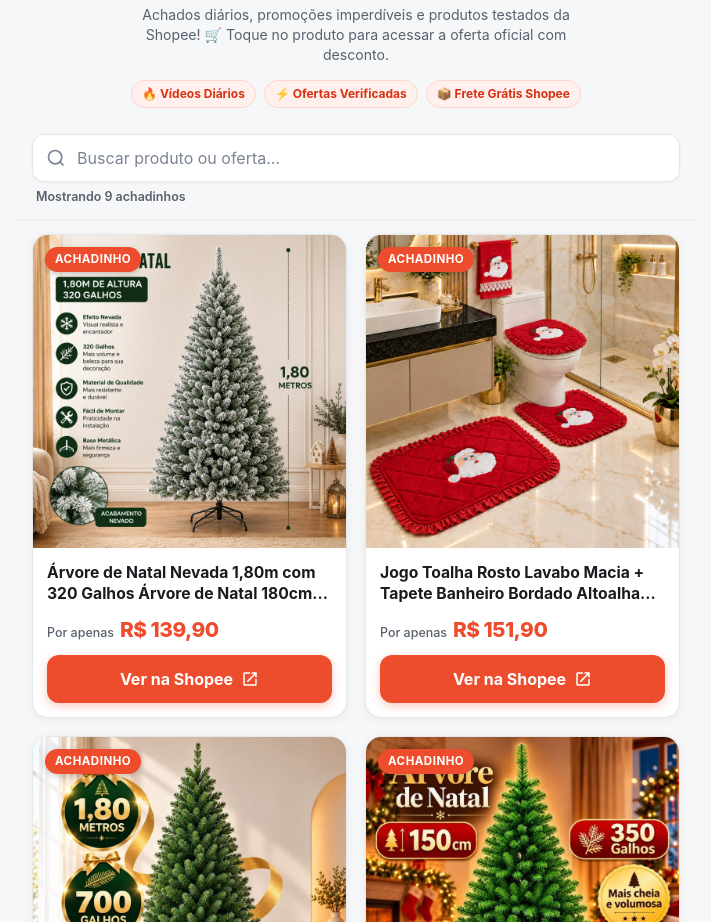
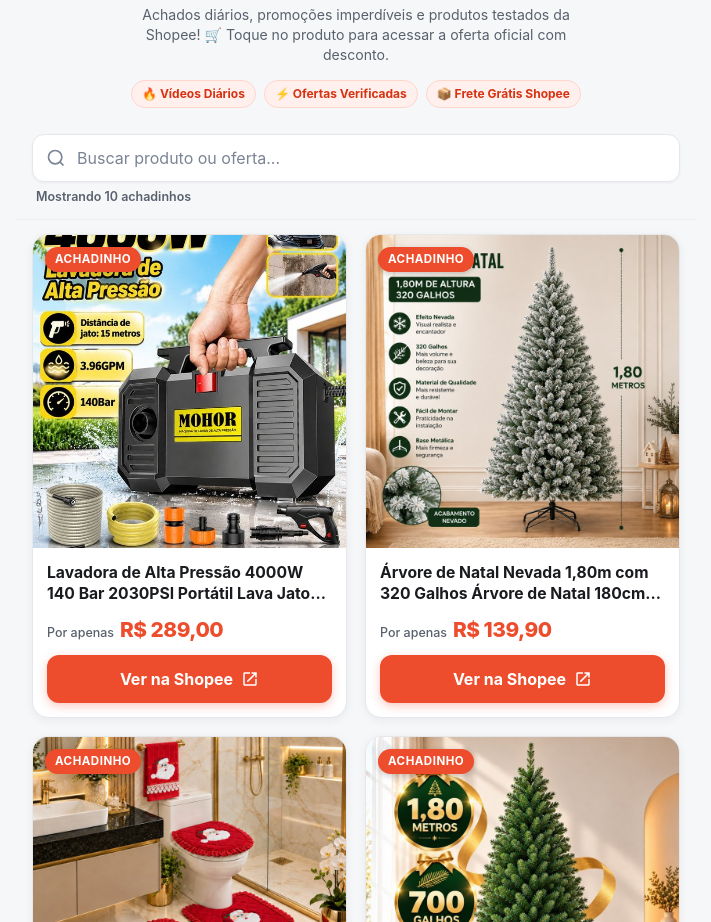
Before and after one commit to IversonSantos-dev/linkshopee, a plain HTML site: page index.html in a window 1280 px wide. Shown: the part 178-1100 px from the top of the page, without its empty margins (284-995 px from the left). Drawn offline with Linux system fonts and the light colour scheme.

Commit message:
Add product: Lavadora de Alta Pressão 4000W 140 Bar 2030PSI Portátil Lava Jato Para Carro Casa com mangueira 7M e bico manual

```diff
--- a/index.html
+++ b/index.html
@@ -80,7 +80,7 @@
         </div>
         <!-- Live status counter for screen readers and visual feedback -->
         <div id="searchStats" class="search-stats" role="status" aria-live="polite">
-          Mostrando <span id="visibleCount">9</span> achadinhos
+          Mostrando <span id="visibleCount">10</span> achadinhos
         </div>
       </div>
     </div>
@@ -90,6 +90,44 @@
       <section class="catalog-section" aria-label="Catálogo de Achadinhos">
         <!-- Grid of Product Cards -->
         <div id="productGrid" class="product-grid" role="region" aria-label="Lista de produtos">
+          <!-- Card: 11723aff-de91-4677-8e2d-3719033da232 -->
+          <article class="product-card" data-id="11723aff-de91-4677-8e2d-3719033da232" data-title="Lavadora de Alta Pressão 4000W 140 Bar 2030PSI Portátil Lava Jato Para Carro Casa com mangueira 7M e bico manual" data-price="R$ 289,00">
+            <div class="card-media">
+              <img
+                src="images/11723aff_lavadora_de_alta_pressao_4000w.jpg"
+                alt="Lavadora de Alta Pressão 4000W 140 Bar 2030PSI Portátil Lava Jato Para Carro Casa com mangueira 7M e bico manual"
+                loading="lazy"
+                decoding="async"
+                width="400"
+                height="400"
+                class="card-image"
+                onerror="this.onerror=null; this.src='images/placeholder.jpg';"
+              >
+              <span class="card-badge">Achadinho</span>
+            </div>
+            <div class="card-body">
+              <h2 class="card-title" title="Lavadora de Alta Pressão 4000W 140 Bar 2030PSI Portátil Lava Jato Para Carro Casa com mangueira 7M e bico manual">
+                Lavadora de Alta Pressão 4000W 140 Bar 2030PSI Portátil Lava Jato Para Carro Casa com mangueira 7M e bico manual
+              </h2>
+              <div class="card-price-row">
+                <span class="price-prefix">Por apenas</span>
+                <span class="card-price">R$ 289,00</span>
+              </div>
+              <a
+                href="https://s.shopee.com.br/4LL00Kt70G"
+                class="btn-cta btn-shopee"
+                target="_blank"
+                rel="noopener noreferrer"
+                aria-label="Ver Lavadora de Alta Pressão 4000W 140 Bar 2030PSI Portátil Lava Jato Para Carro Casa com mangueira 7M e bico manual na Shopee"
+              >
+                <span class="btn-text">Ver na Shopee</span>
+                <svg class="btn-icon" viewBox="0 0 24 24" fill="currentColor" aria-hidden="true">
+                  <path d="M14 3v2h3.59l-9.83 9.83 1.41 1.41L19 6.41V10h2V3m-2 16H5V5h7V3H5c-1.11 0-2 .9-2 2v14c0 1.1.89 2 2 2h14c1.1 0 2-.9 2-2v-7h-2v7z"/>
+                </svg>
+              </a>
+            </div>
+          </article>
+
           <!-- Card: d9015e03-d819-47f9-b566-8bec3d587ca9 -->
           <article class="product-card" data-id="d9015e03-d819-47f9-b566-8bec3d587ca9" data-title="Árvore de Natal Nevada 1,80m com 320 Galhos Árvore de Natal 180cm Branca Volumosa" data-price="R$ 139,90">
             <div class="card-media">
```
Also changed, not shown: data/products.json (+9 -0 lines), images/11723aff_lavadora_de_alta_pressao_4000w.jpg (added).
